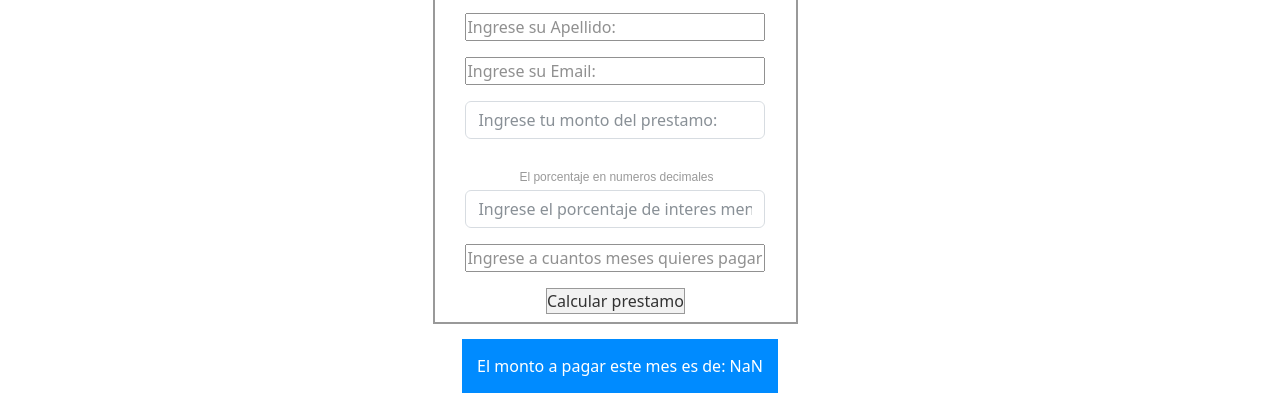
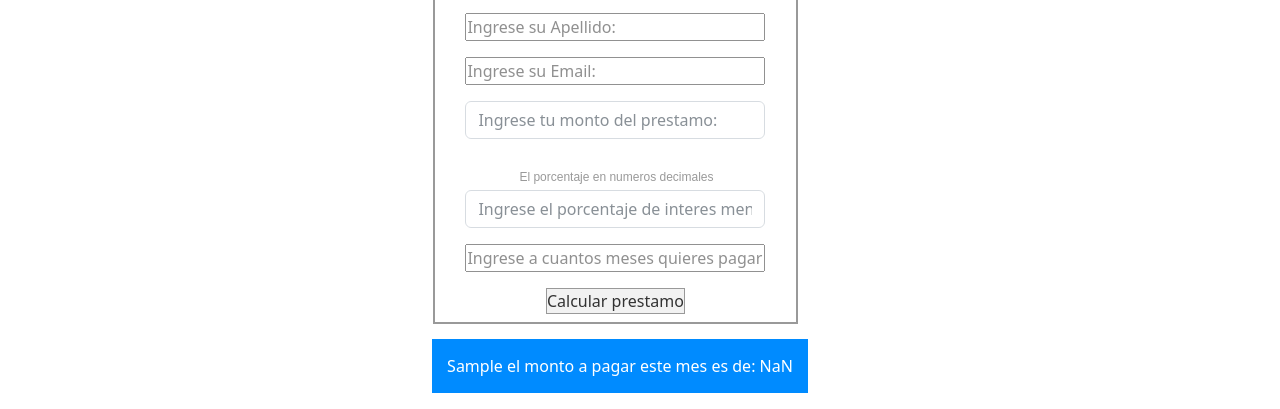
Before and after one commit to camilobeta1998/CalculadoraPrestamos, a website: page index.html in a window 1280 px wide. Both pictures are taken after typing "Sample", "Sample", "name@example.com", "Sample", "Sample", "Sample" into the empty fields and a click on the button "Calcular prestamo". Shown: the part 641-1050 px from the top of the page. Drawn offline with nearby package versions, Linux system fonts and the light colour scheme.

Commit message:
Se agrego la libreria toastify js para notificaciones

```diff
--- a/index.html
+++ b/index.html
@@ -9,6 +9,7 @@
         <link href="https://cdn.jsdelivr.net/npm/bootstrap@5.2.1/dist/css/bootstrap.min.css" rel="stylesheet"
                 integrity="sha384-iYQeCzEYFbKjA/T2uDLTpkwGzCiq6soy8tYaI1GyVh/UjpbCx/TYkiZhlZB6+fzT"
                 crossorigin="anonymous">
+        <link rel="stylesheet" type="text/css" href="https://cdn.jsdelivr.net/npm/toastify-js/src/toastify.min.css">
         <title>Calculadora de prestamos</title>
 </head>
 
@@ -89,9 +90,7 @@
         <script src="https://cdn.jsdelivr.net/npm/@popperjs/core@2.11.6/dist/umd/popper.min.js"
                 integrity="sha384-oBqDVmMz9ATKxIep9tiCxS/Z9fNfEXiDAYTujMAeBAsjFuCZSmKbSSUnQlmh/jp3"
                 crossorigin="anonymous"></script>
-        <script src="https://cdn.jsdelivr.net/npm/bootstrap@5.2.1/dist/js/bootstrap.min.js"
-                integrity="sha384-7VPbUDkoPSGFnVtYi0QogXtr74QeVeeIs99Qfg5YCF+TidwNdjvaKZX19NZ/e6oz"
-                crossorigin="anonymous"></script>
+        <script type="text/javascript" src="https://cdn.jsdelivr.net/npm/toastify-js"></script>
 </body>
 
 </html>
--- a/logica.js
+++ b/logica.js
@@ -42,7 +42,7 @@ function calcular_prestamo() {
                         (interes_mensual.value * monto_prestamo.value) /
                         (1 - (1 + interes_mensual.value) ** -meses.value);
 
-                contenedor2_section_tres.innerHTML = `<p class="resultado">El monto a pagar este mes es de:  ${pago_mensual}</p>`;
+                contenedor2_section_tres.innerHTML = `<p class="resultado">${nombre.value} el monto a pagar este mes es de:  ${pago_mensual}</p>`;
                 /*
                 console.log(
                         "El/la señor@  ",
@@ -74,6 +74,16 @@ function calcular_prestamo() {
 
                 e.preventDefault();
                 formulario.reset();
+
+                //codigo de toastify js
+
+                Toastify({
+                        text: "Calculando su prestamo...",
+                        duration: 1500,
+                        style: {
+                                background: " #008bff;",
+                        },
+                }).showToast();
         }
 }
 
```
